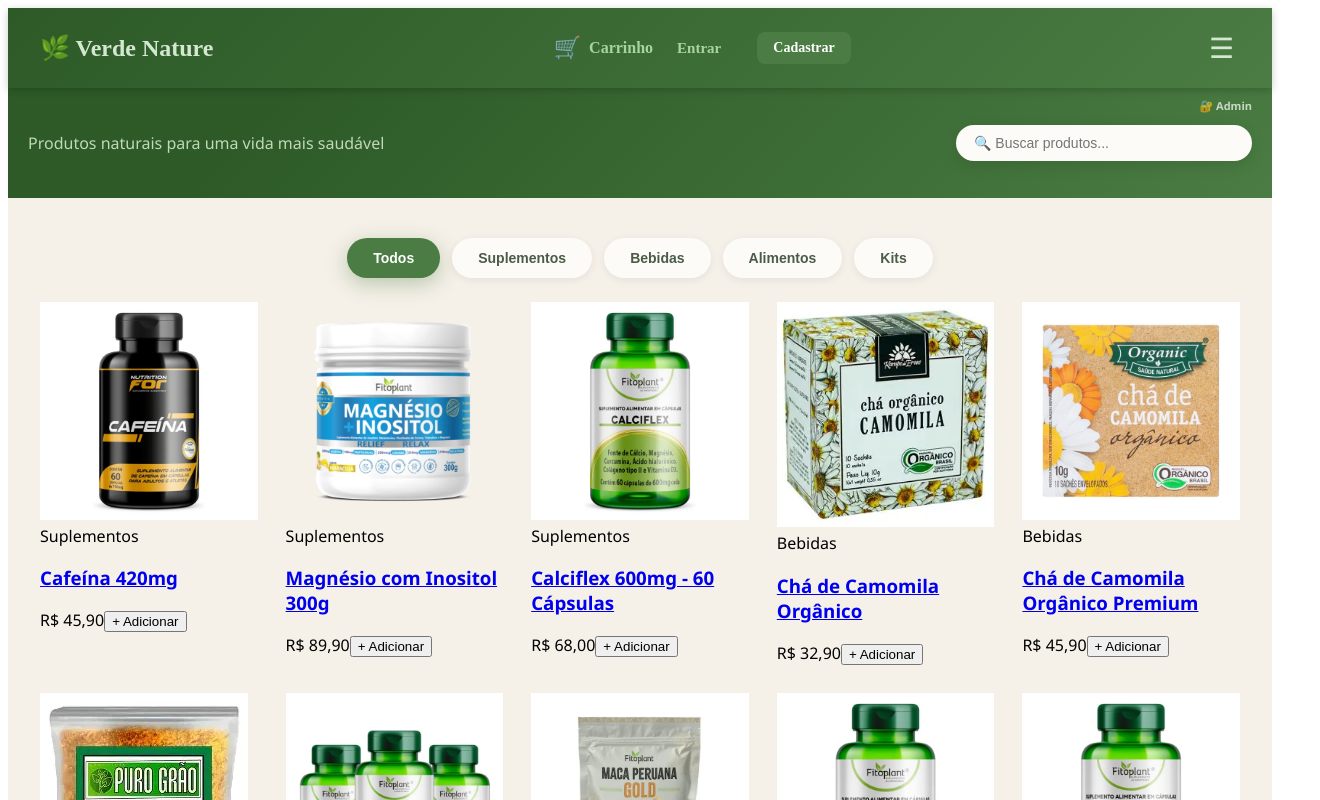
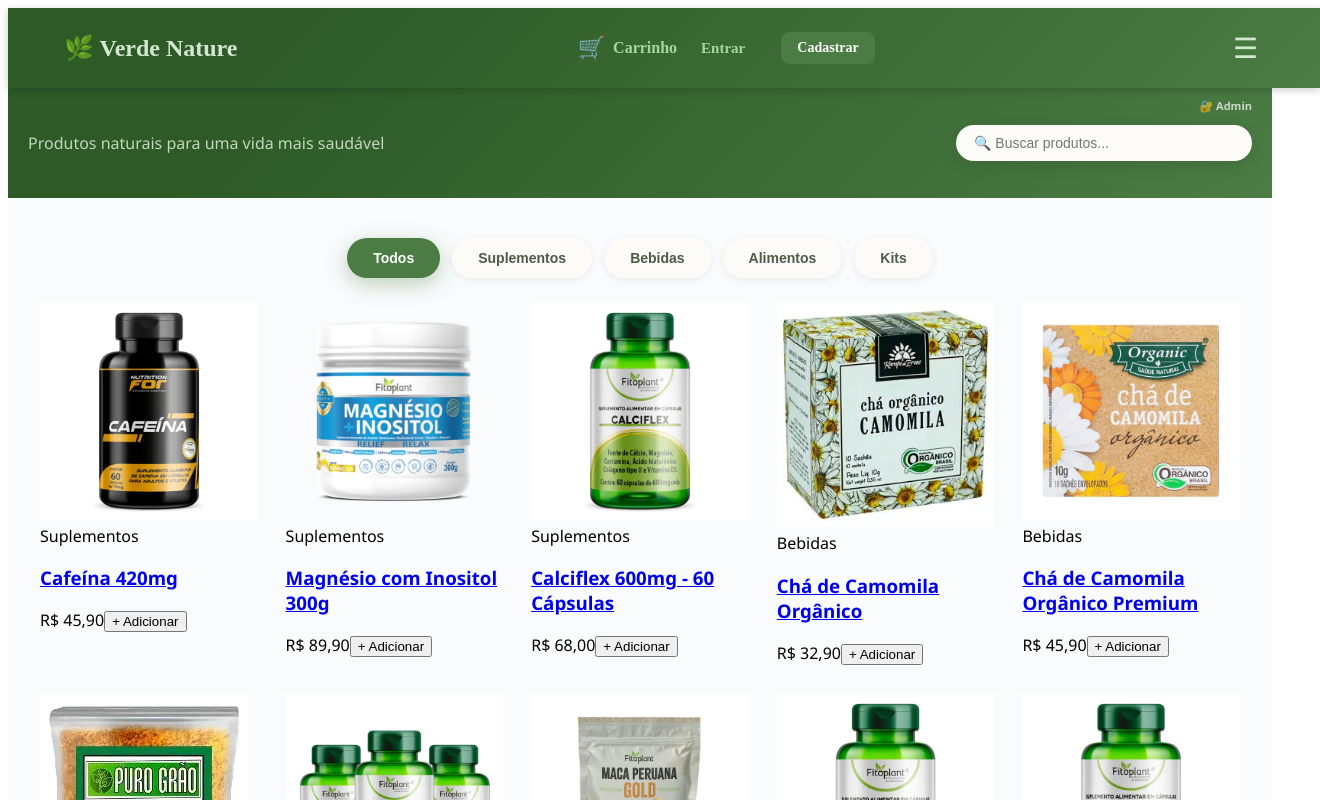
Before and after one commit to rogeriovctecnico-commits/verde-nature, a React (Vite) app: page /Home in a window 1280 px wide. Shown: the top 800 px of the page, 1320 px wide, since content can reach past the window. Built offline with nearby package versions, Linux system fonts and the light colour scheme; the HTML template or start-up script is replaced by a standard one.

Commit message:
ajustando estilos dos botões no header e corrigindo erro de sintaxe no componente Header.jsx

```diff
--- a/src/components/Header.jsx
+++ b/src/components/Header.jsx
@@ -12,7 +12,8 @@
     <>
       <header
         style={{
-          background: 'linear-gradient(135deg, #2d5a27 0%, #4a7c43 100%)',
+          width: '100%',
+          background: 'linear-gradient(135deg, #2d5a27 20%, #4a7c43 100%)',
           padding: '12px 24px',
           position: 'sticky',
           top: 0,
--- a/src/pages/Home.jsx
+++ b/src/pages/Home.jsx
@@ -19,7 +19,7 @@
 
     <div
       style={{
-        backgroundColor: '#f5f0e8',
+        backgroundColor: '#F9FBFC', /* branco gelo */
         minHeight: '90vh',
         display: 'flex',
         flexDirection: 'column',
```
